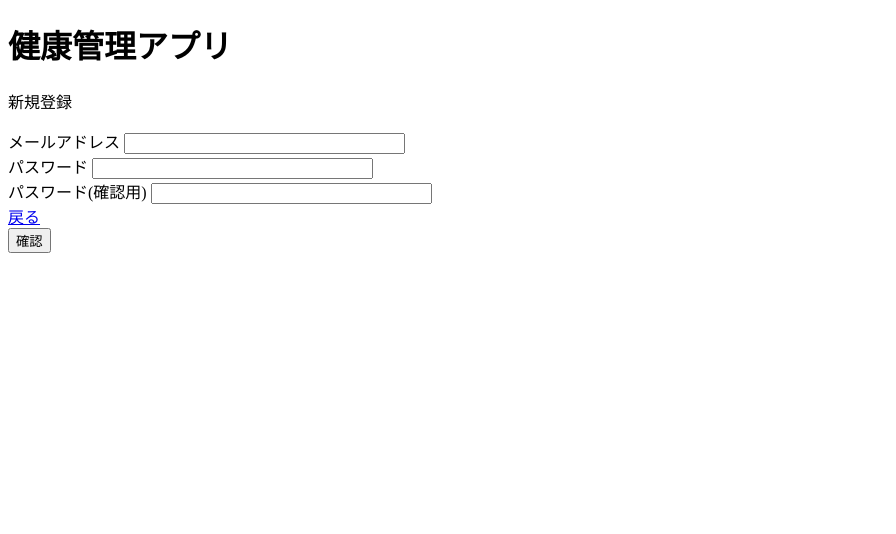
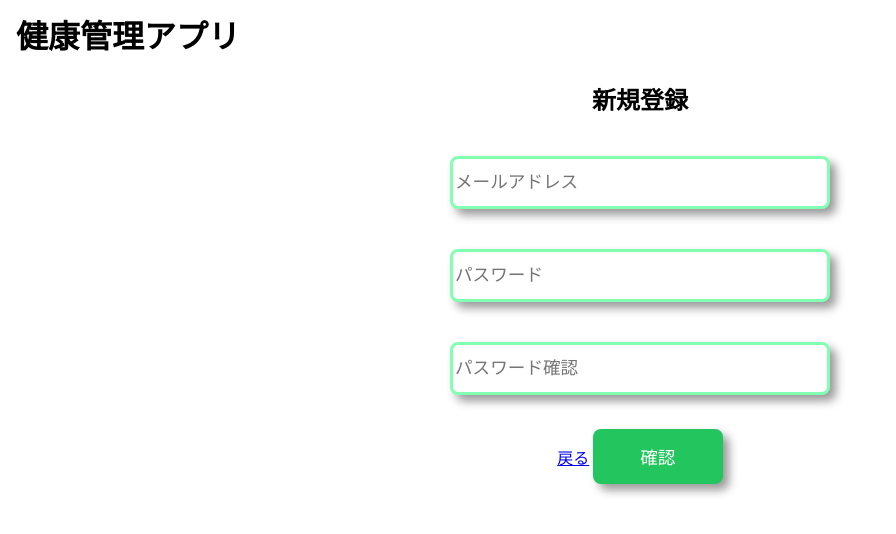
Before and after one commit to yoshiokaharuto/2024_health_care, a Flask app: page /user/sign_up in a window 1280 px wide. Shown: the top 534 px of the page, without its empty margins (0-896 px from the left). Run offline with Flask 3, Linux system fonts and the light colour scheme.

Commit message:
font,class名追記

```diff
--- a/templates/user/sign_up.html
+++ b/templates/user/sign_up.html
@@ -3,41 +3,49 @@
 <head>
     <meta charset="UTF-8">
     <meta name="viewport" content="width=device-width, initial-scale=1.0">
+    <link href="https://fonts.googleapis.com/css2?family=Noto+Sans+JP:wght@100..900&display=swap" rel="stylesheet">
+    <link rel="stylesheet" href="https://fonts.googleapis.com/css2?family=Material+Symbols+Outlined:opsz,wght,FILL,GRAD@40,400,0,0" />
+    <link rel="stylesheet" href="{{url_for('static',filename = 'css/style.css')}}">
     <title>新規登録</title>
 </head>
 <body>
-    <h1>健康管理アプリ</h1>
-    <p>新規登録</p>
-    <form action="{{url_for('user.sign_up_confirm')}}" method="POST" novalidate>
+    <h1 class="top_title">健康管理アプリ</h1>
+
+    <p class="sub_title">新規登録</p>
+
+    <form action="{{url_for('user.sign_up_confirm')}}" method="POST" novalidate class="login_form" >
         {{form.hidden_tag()}}
 
         <div>
-            {{form.email.label}}
-            {{form.email(class='form-control', size='32', value=email if email else '')}}
+            {{form.email(class='form-control', size='32', value=email if email else '' , placeholder='メールアドレス')}}
+        </div>
+        <div class="error">
             {% for error in form.email.errors %}
             <span style="color:red;">{{error}}</span>
             {% endfor %}
         </div>
         <div>
-            {{form.password.label}}
-            {{form.password(class='form-control', size=32)}}
+            {{form.password(class='form-control', size=32, placeholder='パスワード')}}
+        </div>
+        <div class="error">
             {% for error in form.password.errors %}
             <span style="color:red;">{{error}}</span>
             {% endfor %}
         </div>
         <div>
-            {{form.password_confirm.label}}
-            {{form.password_confirm(class='form-control', size=32)}}
+            {{form.password_confirm(class='form-control', size=32, placeholder='パスワード確認')}}
+        </div>
+        <div class="error">
             {% for error in form.password_confirm.errors %}
             <span style="color:red;">{{error}}</span>
             {% endfor %}
         </div>
-        <div>
-            <a href="{{url_for('top')}}">戻る</a>
+        <div class="button_wrapper">
+            <a href="{{url_for('top')}}" class="back_button">戻る</a>
+            {{form.submit(class='button')}}
         </div>
-        <div>
-            {{form.submit(class='btn btn-primary')}}
-        </div>
+    </div>
     </form>
+
 </body>
 </html>
```
